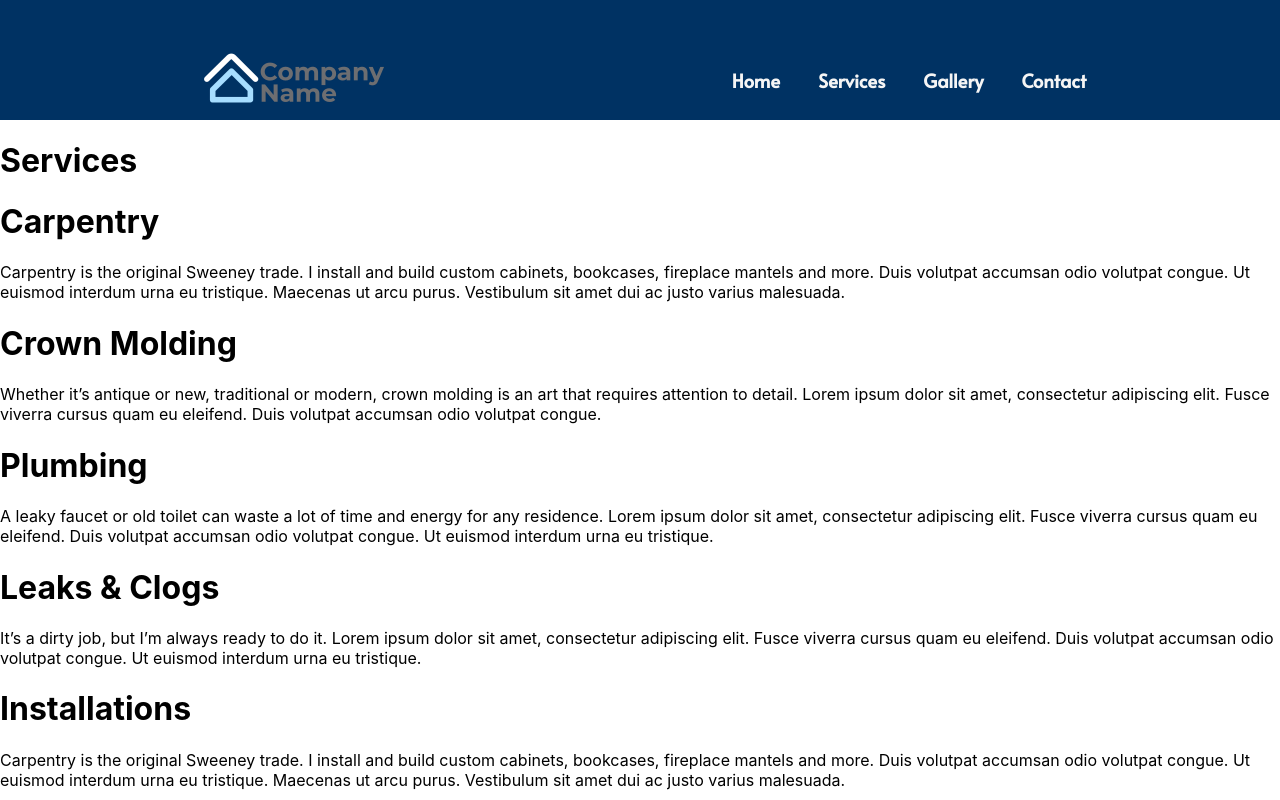
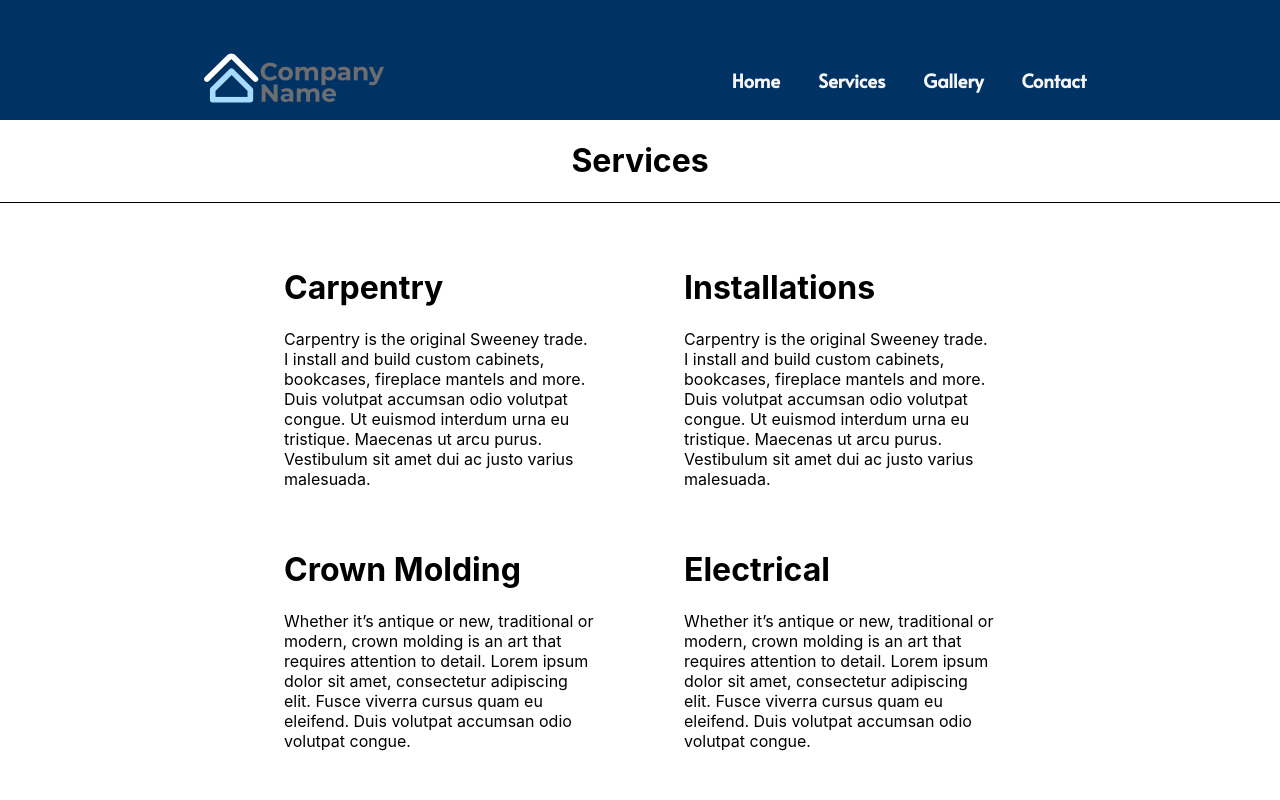
Before and after one commit to GabrielG01/construction-site, a React (Create React App) app: page /services in a window 1280 px wide. Shown: the top 800 px of the page. Built offline with nearby package versions, Linux system fonts and the light colour scheme.

Commit message:
Finished Services page lowkey doe lowkey ngl ngl ngl ngl

```diff
--- a/src/pages/services.js
+++ b/src/pages/services.js
@@ -8,39 +8,40 @@ export default class Services extends Component {
     return (
       <div className="services-wrapper">
         <Header />
-        <div className="services-content-wrapper">
         <div className="services-top-wrapper">
           <h1>Services</h1>
         </div>
+        <div className="bruh-wrapper">
+          <div className="services-content-wrapper">
             <div className="services-left-wrapper">
               <div className="services-text-wrapper">
                 <h1>Carpentry</h1>
                 <p>
                   Carpentry is the original Sweeney trade. I install and build
                   custom cabinets, bookcases, fireplace mantels and more. Duis
-                volutpat accumsan odio volutpat congue. Ut euismod interdum urna
-                eu tristique. Maecenas ut arcu purus. Vestibulum sit amet dui ac
-                justo varius malesuada.
+                  volutpat accumsan odio volutpat congue. Ut euismod interdum
+                  urna eu tristique. Maecenas ut arcu purus. Vestibulum sit amet
+                  dui ac justo varius malesuada.
                 </p>
               </div>
               <div className="services-text-wrapper">
                 <h1>Crown Molding</h1>
                 <p>
                   Whether it’s antique or new, traditional or modern, crown
-                molding is an art that requires attention to detail. Lorem ipsum
-                dolor sit amet, consectetur adipiscing elit. Fusce viverra
-                cursus quam eu eleifend. Duis volutpat accumsan odio volutpat
-                congue.
+                  molding is an art that requires attention to detail. Lorem
+                  ipsum dolor sit amet, consectetur adipiscing elit. Fusce
+                  viverra cursus quam eu eleifend. Duis volutpat accumsan odio
+                  volutpat congue.
                 </p>
               </div>
               <div className="services-text-wrapper">
                 <h1>Plumbing</h1>
                 <p>
-                A leaky faucet or old toilet can waste a lot of time and energy
-                for any residence. Lorem ipsum dolor sit amet, consectetur
-                adipiscing elit. Fusce viverra cursus quam eu eleifend. Duis
-                volutpat accumsan odio volutpat congue. Ut euismod interdum urna
-                eu tristique.
+                  A leaky faucet or old toilet can waste a lot of time and
+                  energy for any residence. Lorem ipsum dolor sit amet,
+                  consectetur adipiscing elit. Fusce viverra cursus quam eu
+                  eleifend. Duis volutpat accumsan odio volutpat congue. Ut
+                  euismod interdum urna eu tristique.
                 </p>
               </div>
               <div className="services-text-wrapper">
@@ -59,29 +60,29 @@ export default class Services extends Component {
                 <p>
                   Carpentry is the original Sweeney trade. I install and build
                   custom cabinets, bookcases, fireplace mantels and more. Duis
-                volutpat accumsan odio volutpat congue. Ut euismod interdum urna
-                eu tristique. Maecenas ut arcu purus. Vestibulum sit amet dui ac
-                justo varius malesuada.
+                  volutpat accumsan odio volutpat congue. Ut euismod interdum
+                  urna eu tristique. Maecenas ut arcu purus. Vestibulum sit amet
+                  dui ac justo varius malesuada.
                 </p>
               </div>
               <div className="services-text-wrapper">
                 <h1>Electrical</h1>
                 <p>
                   Whether it’s antique or new, traditional or modern, crown
-                molding is an art that requires attention to detail. Lorem ipsum
-                dolor sit amet, consectetur adipiscing elit. Fusce viverra
-                cursus quam eu eleifend. Duis volutpat accumsan odio volutpat
-                congue.
+                  molding is an art that requires attention to detail. Lorem
+                  ipsum dolor sit amet, consectetur adipiscing elit. Fusce
+                  viverra cursus quam eu eleifend. Duis volutpat accumsan odio
+                  volutpat congue.
                 </p>
               </div>
               <div className="services-text-wrapper">
                 <h1>Fixitures</h1>
                 <p>
-                A leaky faucet or old toilet can waste a lot of time and energy
-                for any residence. Lorem ipsum dolor sit amet, consectetur
-                adipiscing elit. Fusce viverra cursus quam eu eleifend. Duis
-                volutpat accumsan odio volutpat congue. Ut euismod interdum urna
-                eu tristique.
+                  A leaky faucet or old toilet can waste a lot of time and
+                  energy for any residence. Lorem ipsum dolor sit amet,
+                  consectetur adipiscing elit. Fusce viverra cursus quam eu
+                  eleifend. Duis volutpat accumsan odio volutpat congue. Ut
+                  euismod interdum urna eu tristique.
                 </p>
               </div>
               <div className="services-text-wrapper">
@@ -95,6 +96,7 @@ export default class Services extends Component {
               </div>
             </div>
           </div>
+        </div>
         <Footer />
       </div>
     );
--- a/src/styles/services.scss
+++ b/src/styles/services.scss
@@ -0,0 +1,25 @@
+.services-content-wrapper {
+  display: flex;
+  width: 800px;
+}
+.services-top-wrapper {
+  display: flex;
+  justify-content: center;
+  // width: ;
+  border-bottom: solid 1px black;
+}
+
+.bruh-wrapper {
+  display: flex;
+  justify-content: center;
+}
+.services-text-wrapper {
+  padding: 12px;
+}
+
+.services-left-wrapper {
+  padding: 32px;
+}
+.services-right-wrapper {
+  padding: 32px;
+}
```
Lines whose indentation alone changed are shown as unchanged.
